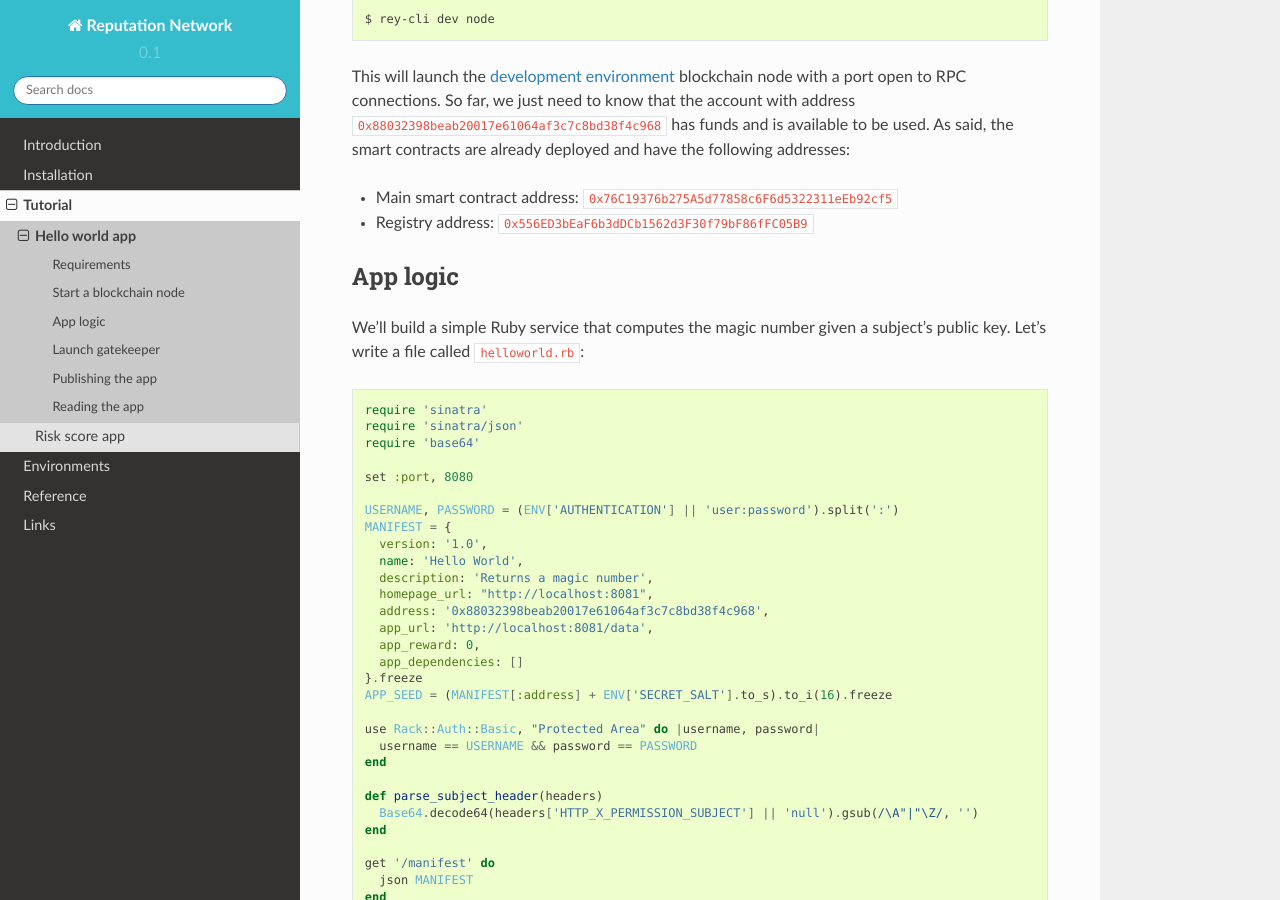
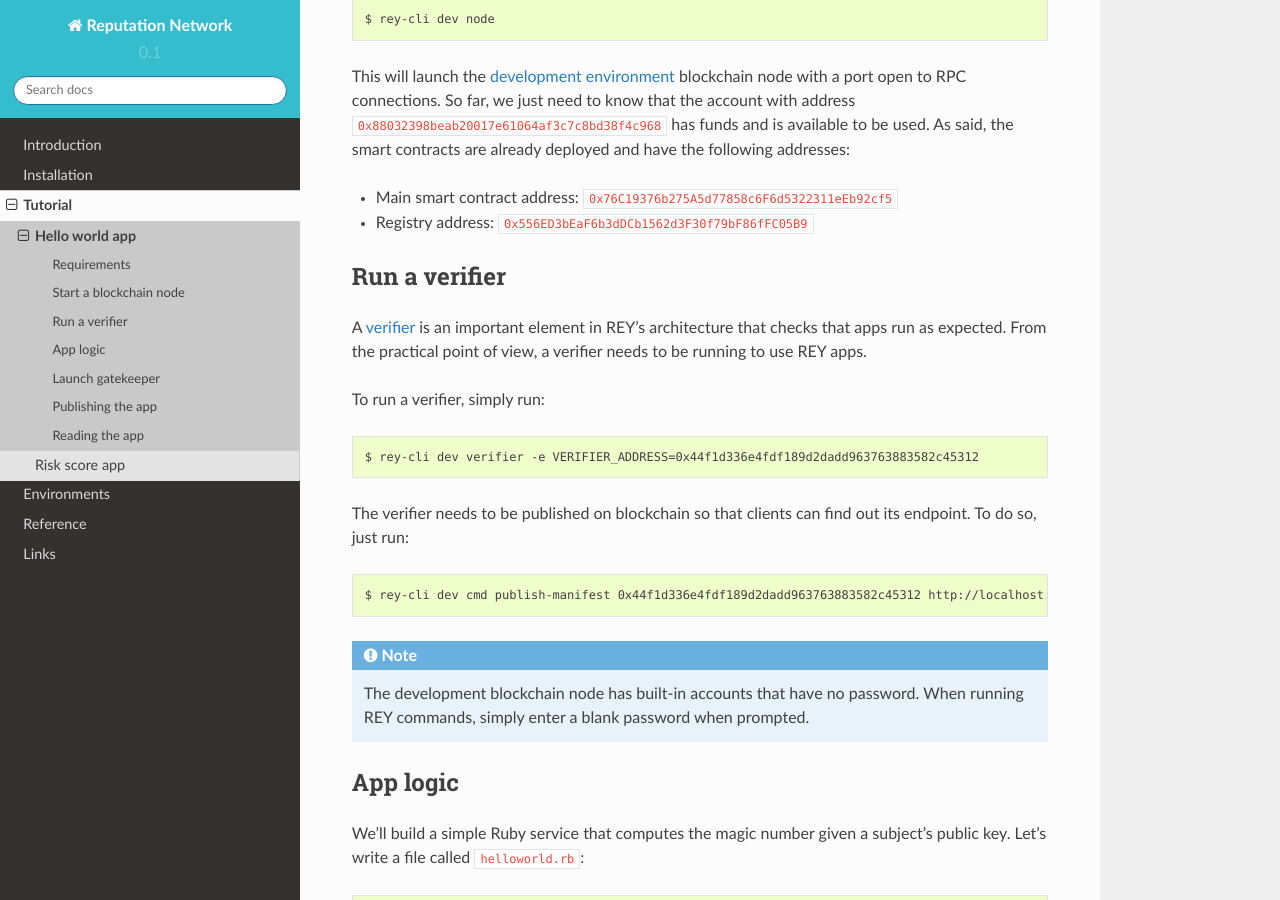
Before and after one commit to reputation-network/rey-docs, a Sphinx documentation site: the page built from docs/contents/tutorial/hello_world.rst, in a window 1280 px wide and 900 px high, scrolled down 759 px. Built offline with Sphinx 7.4.7 and the Read the Docs theme 2.0.0, drawn with Linux system fonts in a browser that asks for light colours; some of the changed text lies outside the part shown.

Commit message:
Add verifier documentation

```diff
--- a/docs/contents/reference.rst
+++ b/docs/contents/reference.rst
@@ -12,4 +12,5 @@ Reference
     reference/gatekeeper.rst
     reference/serializations.rst
     reference/registry.rst
+    reference/verifier.rst
     reference/projects.rst
--- a/docs/contents/tutorial/hello_world.rst
+++ b/docs/contents/tutorial/hello_world.rst
@@ -5,6 +5,7 @@ Hello world app
 ===============
 
 .. note::
+
     This tutorial has its source code on `GitHub <http://github.com/reputation-network/rey-example-magicnumber>`_ and it's available live at `Heroku <http://rey-example-magicnumber.herokuapp.com>`_.
 
 Our first REY app will simply return a magic number that is calculated out of the subject's public key. The steps that are involved are:
@@ -37,6 +38,27 @@ This will launch the :ref:`development environment <development>` blockchain nod
 - Main smart contract address: ``0x76C19376b275A5d77858c6F6d5322311eEb92cf5``
 
 - Registry address: ``0x556ED3bEaF6b3dDCb1562d3F30f79bF86fFC05B9``
+
+Run a verifier
+--------------
+
+A :ref:`verifier <verifier>` is an important element in REY's architecture that checks that apps run as expected. From the practical point of view, a verifier needs to be running to use REY apps.
+
+To run a verifier, simply run:
+
+.. code::
+
+  $ rey-cli dev verifier -e VERIFIER_ADDRESS=0x44f1d336e4fdf189d2dadd963763883582c45312
+
+The verifier needs to be published on blockchain so that clients can find out its endpoint. To do so, just run:
+
+.. code::
+
+  $ rey-cli dev cmd publish-manifest 0x44f1d336e4fdf189d2dadd963763883582c45312 http://localhost:8082/manifest
+
+.. note::
+
+  The development blockchain node has built-in accounts that have no password. When running REY commands, simply enter a blank password when prompted.
 
 App logic
 ---------
```
Also changed, not shown: other parts of docs/contents/tutorial/hello_world.rst (+0 -5 lines), docs/contents/reference/verifier.rst (added, +49 -0 lines), docs/contents/tutorial/risk_score.rst (+21 -4 lines).
